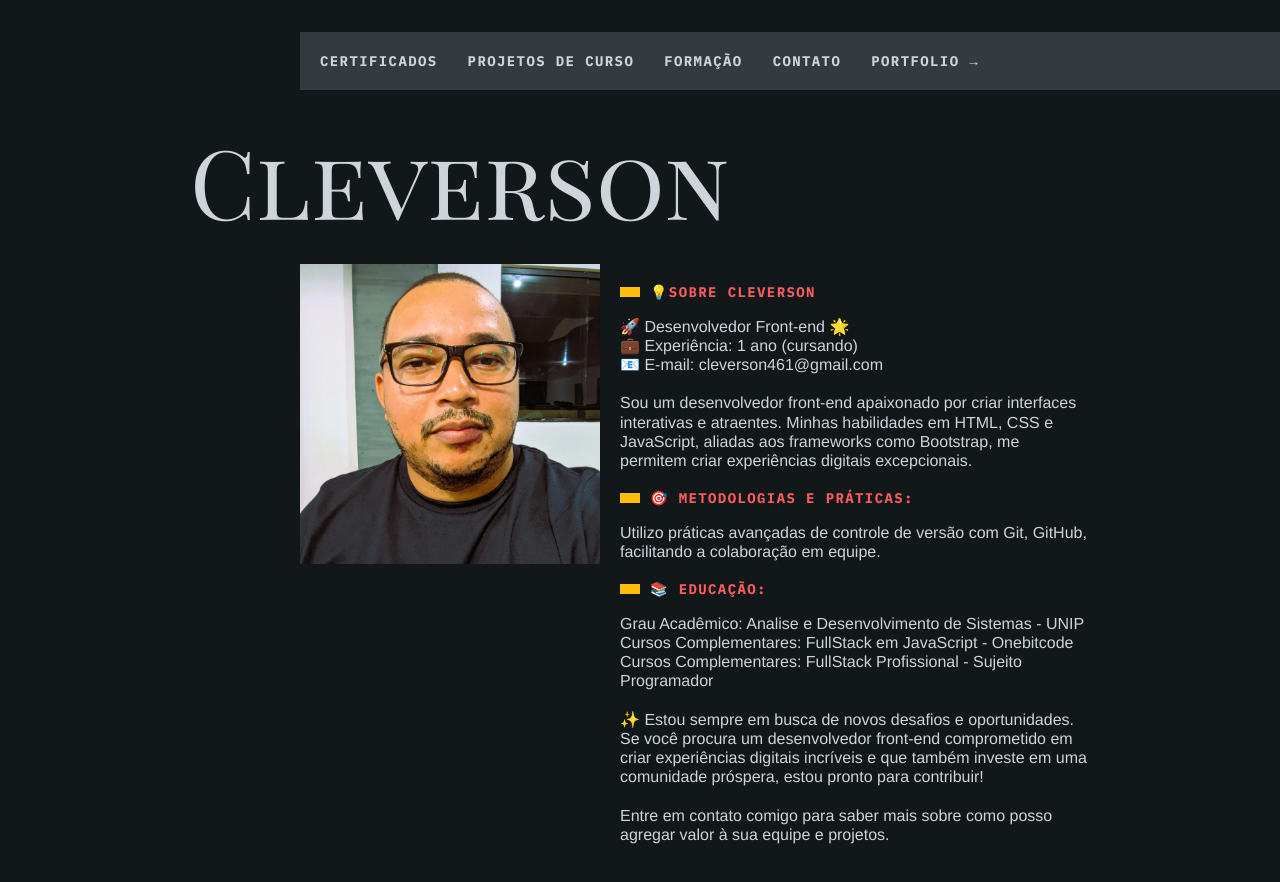
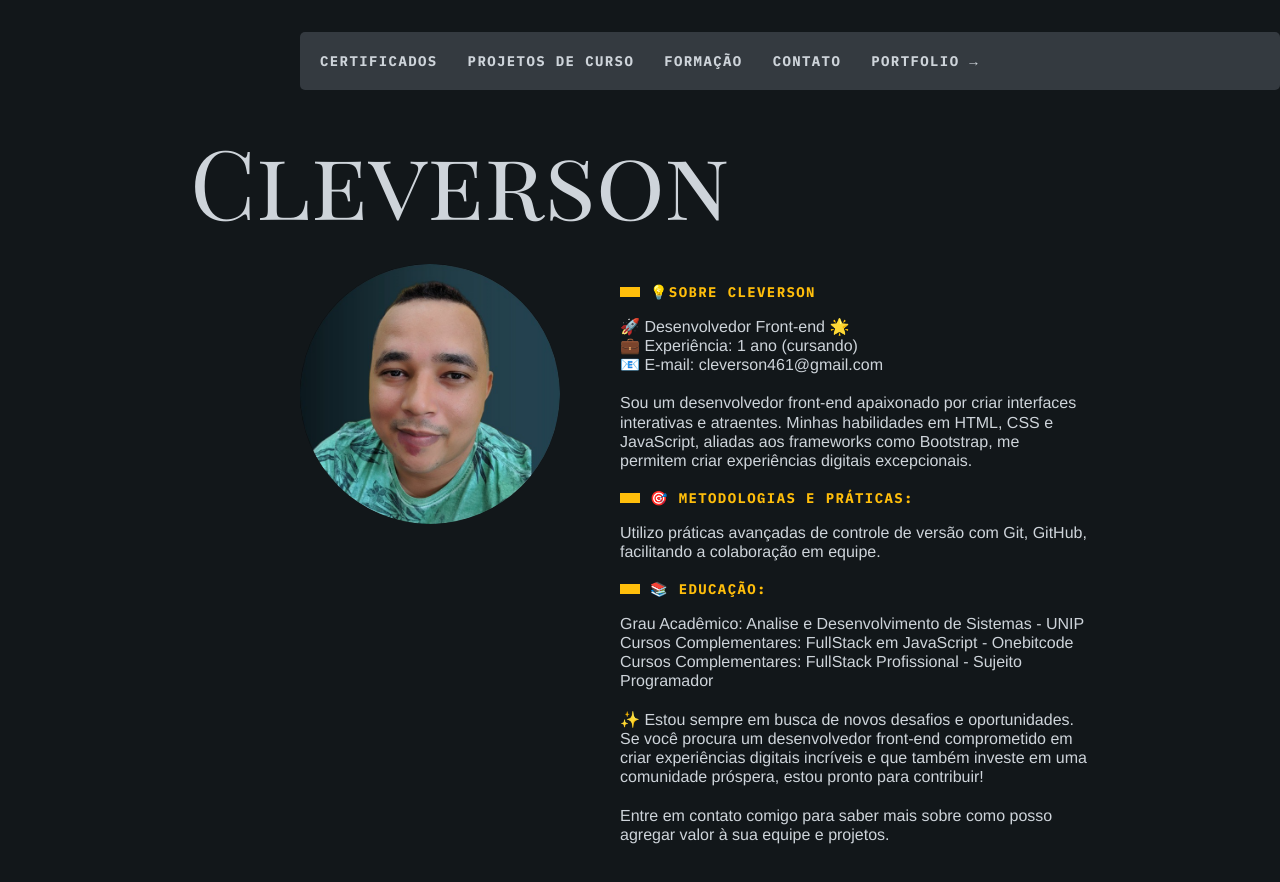
Before and after one commit to Cleverson461/cleverson_nascimento, a website with bundled scripts: page index.html in a window 1280 px wide. Shown: the top 882 px of the page. Built offline with nearby package versions, Linux system fonts and the light colour scheme; no server answers.

Commit message:
Atualização

```diff
--- a/css/geral.css
+++ b/css/geral.css
@@ -29,6 +29,7 @@ body {
   margin-top: 2rem;
   margin-bottom: 2rem;
   background: #343A40;
+  border-radius: 5px;
 }
 
 .menu ul {
@@ -101,7 +102,7 @@ body {
   text-transform: uppercase;
   letter-spacing: 0.1em;
   margin-bottom: 1rem;
-  color: #fb5c5c;
+  color:  #ffbe0b;
 
 }
 
@@ -123,10 +124,15 @@ body {
 .menu-lista {
   height: 370px;
   grid-column: 2;
+  margin-right: 40px;
 }
 
 .menu-lista li {
   cursor: pointer;
+}
+
+.menu-lista #foto-perfil{
+  border-radius: 50%;
 }
 
 .descricao-content {
--- a/index.html
+++ b/index.html
@@ -49,7 +49,7 @@
         <h1 class="titulo">Cleverson</h1>
         <ul class="menu-lista" data-tab="menu">
           <li>
-            <img src="img/IMG_20230605_075920.jpg" />
+            <img id="foto-perfil" src="img/1692991317118.png" />
           </li>
         </ul>
         <div class="descricao-content" data-tab="content">
```
Also changed, not shown: img/1692991317118.png (added), img/IMG_20230605_075920.jpg (deleted).
